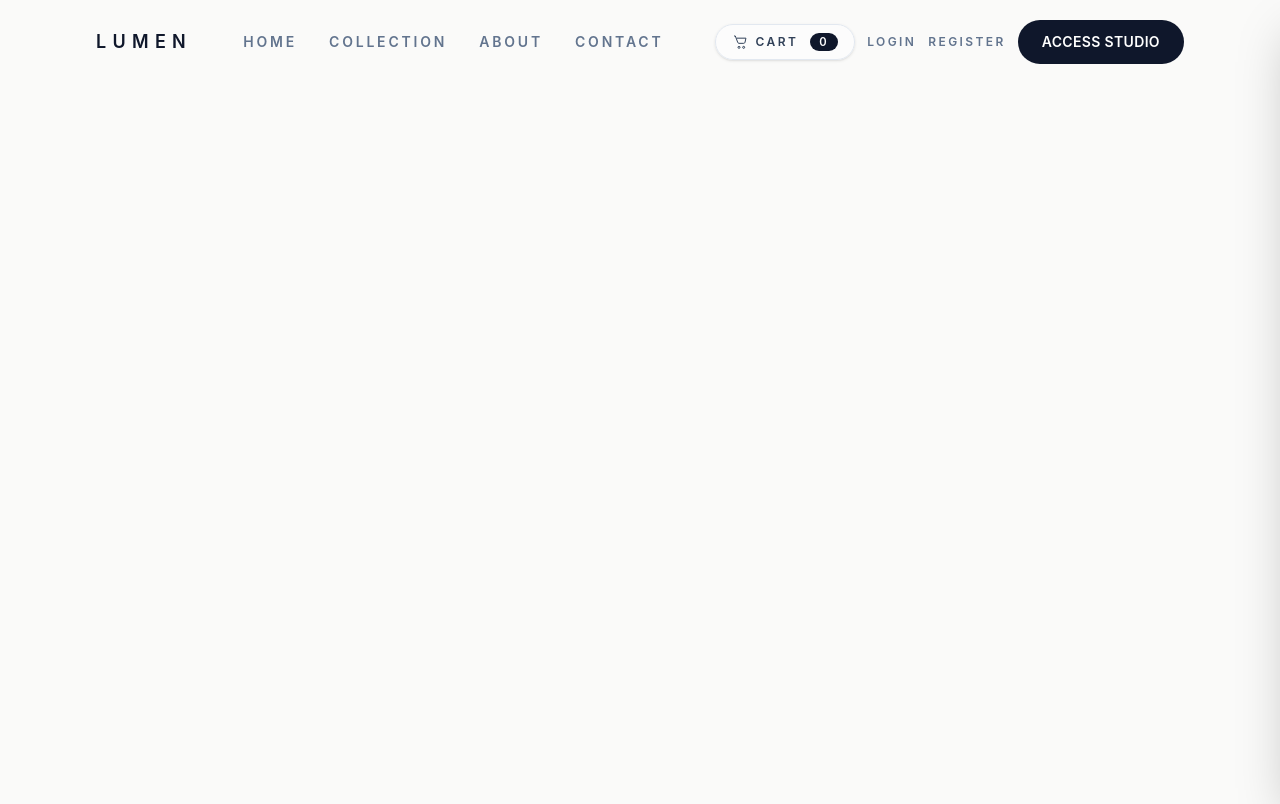
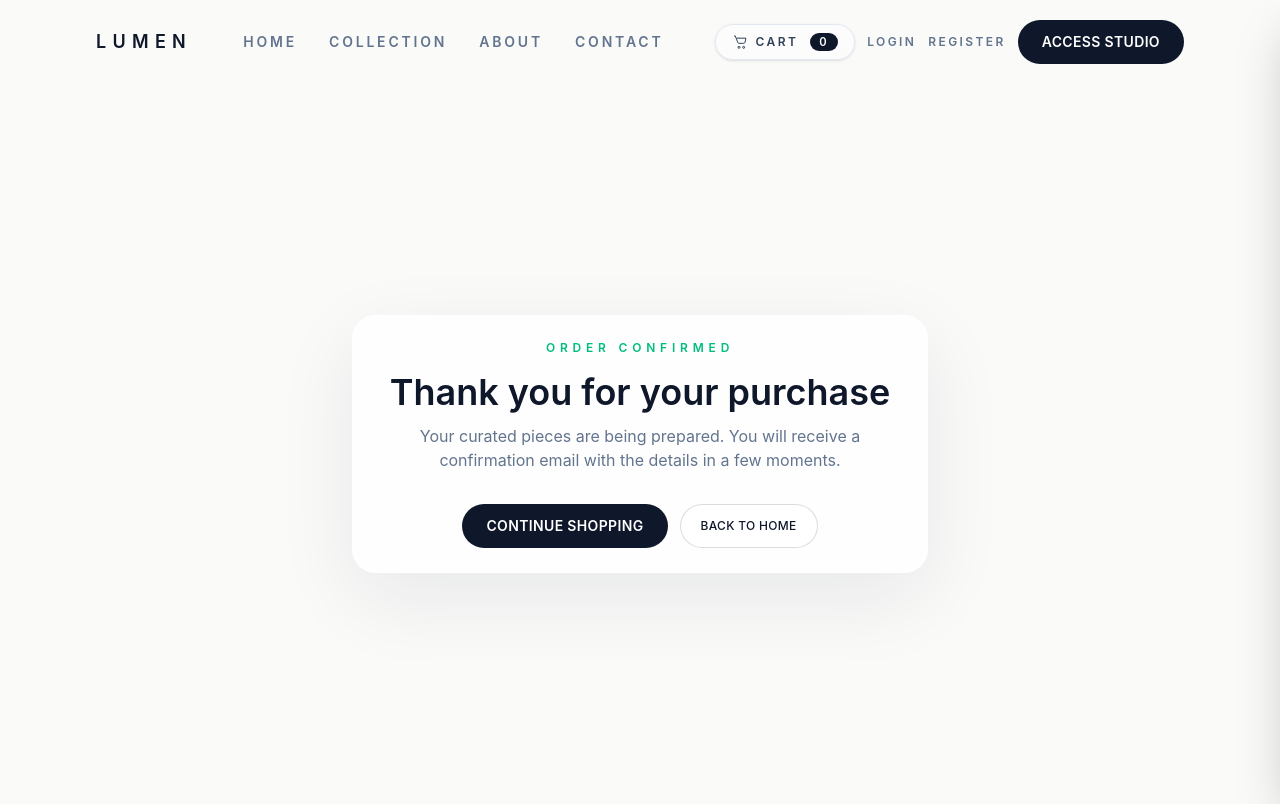
Before and after one commit to saba871/e-commerce, a React (Vite) app in the folder client/: page /success in a window 1280 px wide. Built offline with nearby package versions, Linux system fonts and the light colour scheme; no server answers.

Commit message:
purchase page

```diff
--- a/client/src/App.jsx
+++ b/client/src/App.jsx
@@ -7,6 +7,7 @@ import Panel from "./pages/Panel"
 import Items from "./pages/Items"
 import About from "./pages/About"
 import Contact from "./pages/Contact"
+import Success from "./pages/Success"
 import CartDrawer from "./components/CartDrawer"
 
 function App() {
@@ -21,6 +22,7 @@ function App() {
                 <Route path="/login" element={<LogIn />} />
                 <Route path="/register" element={<Register />} />
                 <Route path="/panel" element={<Panel />} />
+                <Route path="/success" element={<Success />} />
             </Routes>
             <CartDrawer />
         </div>
--- a/client/src/components/CartDrawer.jsx
+++ b/client/src/components/CartDrawer.jsx
@@ -1,9 +1,11 @@
+import { useNavigate } from "react-router-dom"
 import { useCart } from "../context/cart.context"
 
 const formatCurrency = (value) =>
     new Intl.NumberFormat("en-US", { style: "currency", currency: "USD" }).format(value ?? 0)
 
 const CartDrawer = () => {
+    const navigate = useNavigate()
     const { cartItems, cartTotal, isCartOpen, toggleCart, updateQuantity, removeFromCart, clearCart } = useCart()
 
     return (
@@ -84,6 +86,12 @@ const CartDrawer = () => {
                         <span className="text-lg text-slate-900">{formatCurrency(cartTotal)}</span>
                     </div>
                     <button
+                        onClick={() => {
+                            if (cartItems.length === 0) return
+                            clearCart()
+                            toggleCart(false)
+                            navigate("/success")
+                        }}
                         disabled={cartItems.length === 0}
                         className="primary-btn mt-5 w-full disabled:cursor-not-allowed disabled:bg-slate-300"
                     >
--- /dev/null
+++ b/client/src/pages/Success.jsx
@@ -0,0 +1,25 @@
+import { Link } from "react-router-dom"
+
+const Success = () => (
+    <main className="flex min-h-[calc(100vh-80px)] items-center justify-center px-4 py-16">
+        <div className="glass-panel max-w-xl text-center">
+            <p className="text-xs font-semibold uppercase tracking-[0.4em] text-emerald-500">Order confirmed</p>
+            <h1 className="mt-4 text-4xl font-semibold text-slate-900">Thank you for your purchase</h1>
+            <p className="mt-3 text-base text-slate-500">
+                Your curated pieces are being prepared. You will receive a confirmation email with the details in a few
+                moments.
+            </p>
+
+            <div className="mt-8 flex flex-col gap-3 sm:flex-row sm:justify-center">
+                <Link to="/items" className="primary-btn">
+                    Continue shopping
+                </Link>
+                <Link to="/" className="secondary-btn">
+                    Back to home
+                </Link>
+            </div>
+        </div>
+    </main>
+)
+
+export default Success
```
